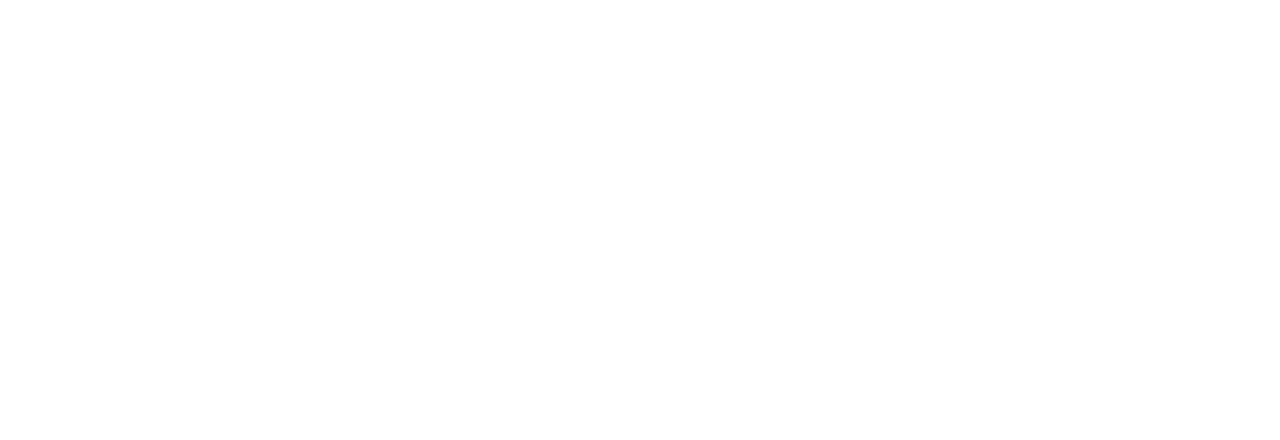
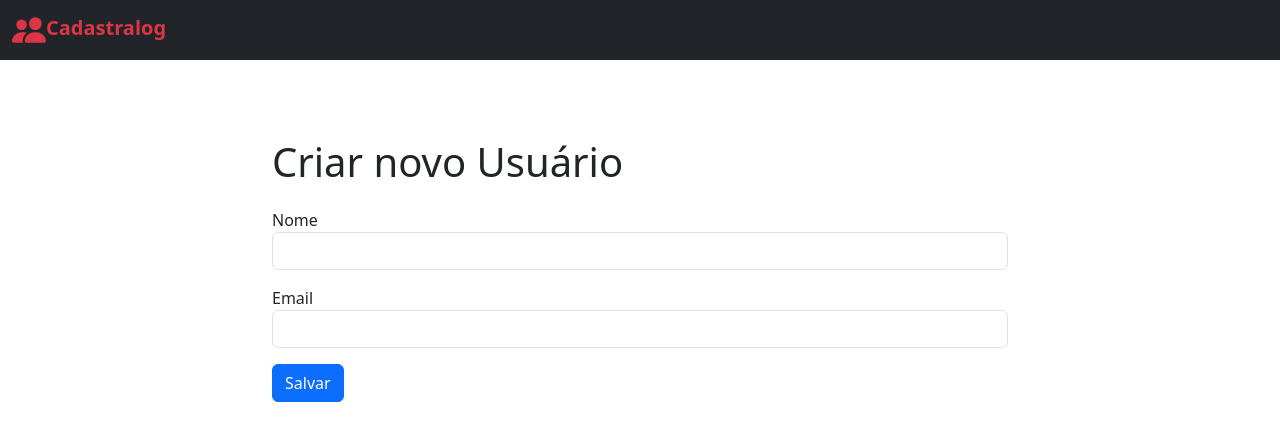
Before and after one commit to geanderson-062/Crud-react-js, a React (Create React App) app: page /adicionar_novo_usuario in a window 1280 px wide. Before the commit this address had no page. Shown: the top 440 px of the page. Built offline with nearby package versions, Linux system fonts and the light colour scheme.

Commit message:
rota para tela de criar novo usuário

```diff
--- a/src/App.js
+++ b/src/App.js
@@ -1,12 +1,16 @@
 import React from "react";
 import { BrowserRouter, Routes, Route } from "react-router-dom";
+
+/* importando as telas */
 import Listadeusuarios from "./pages/lista_de_usuarios";
+import Criarusario from "./pages/criar_novo_usuario";
 
 function App() {
   return (
     <BrowserRouter>
       <Routes>
         <Route path="/" element={<Listadeusuarios />} />
+        <Route path="/adicionar_novo_usuario" element={<Criarusario />} />
       </Routes>
     </BrowserRouter>
   );
```
